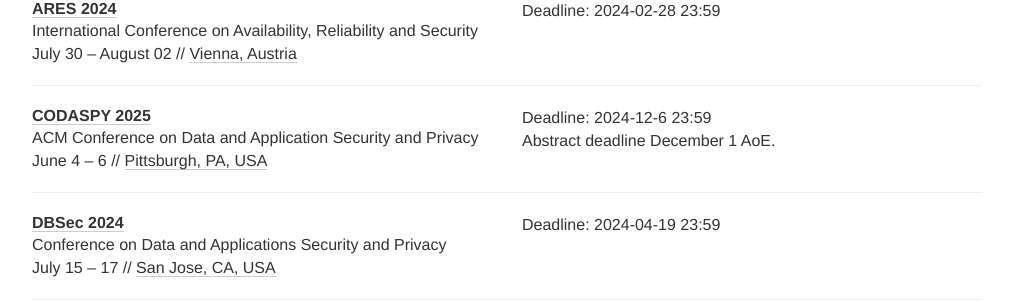
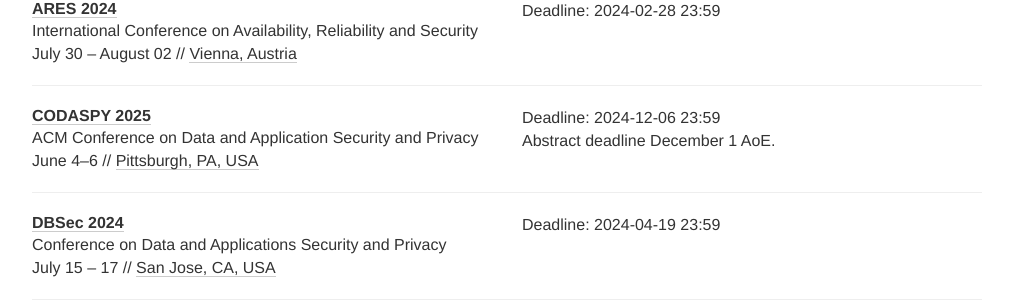
Before and after one commit to sec-deadlines/sec-deadlines.github.io, a Jekyll site: the page built from index.html, in a window 1280 px wide and 900 px high, scrolled down 8250 px. Shown: the part 151-453 px from the top of the window, without its empty margins (133-1146 px from the left). Built offline with Jekyll 4.4.1, drawn with Linux system fonts in a browser that asks for light colours; nearby versions of some CDN libraries; comment, search, counter and statistics services are not loaded.

Commit message:
Fix inconsistent data format

```diff
--- a/_data/conferences.yml
+++ b/_data/conferences.yml
@@ -505,9 +505,9 @@
   description: ACM Conference on Data and Application Security and Privacy
   year: 2025
   link: http://www.codaspy.org/2025/
-  deadline: ["2024-12-6 23:59"]
+  deadline: ["2024-12-06 23:59"]
   comment: Abstract deadline December 1 AoE.
-  date: June 4 - 6
+  date: June 4-6
   place: Pittsburgh, PA, USA
   tags: [CRYPTO, SEC, CONF, PRIV]
 
```
